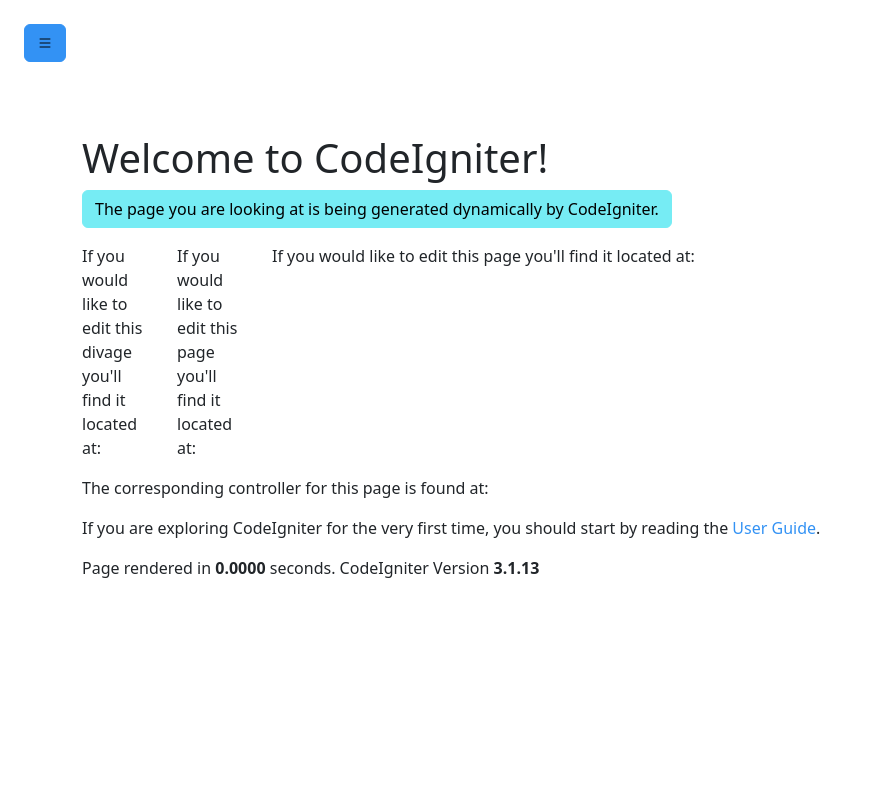
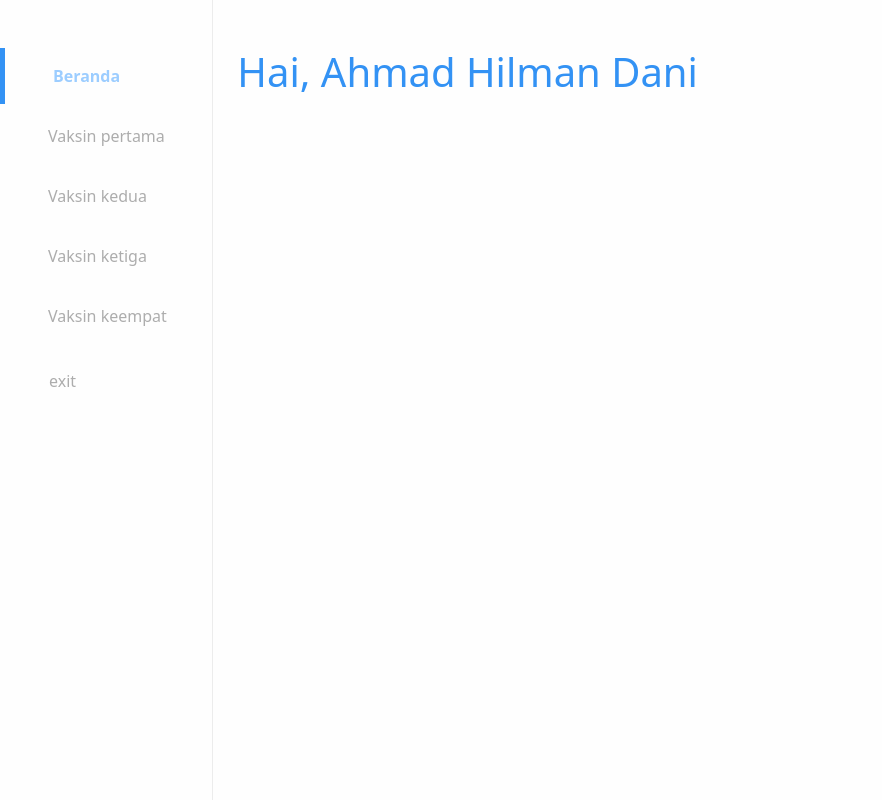
Before and after one commit to ahmadhilmandani/vcp_2022, a CodeIgniter app: page /vcp_2022/ in a window 1280 px wide. Shown: the whole page, without its empty margins (0-882 px from the left). Run offline with CodeIgniter, Linux system fonts and the light colour scheme; some libraries are stand-ins or nearby versions.

Commit message:
FIX and ADD view dashboard dan Javascript

```diff
--- a/application/controllers/C_dashboard.php
+++ b/application/controllers/C_dashboard.php
@@ -8,8 +8,7 @@ class C_dashboard extends CI_Controller
 	{
 		$data["judul"] = "Dashboard";
 		$this->load->view("templates/View_header", $data);
-		$this->load->view("templates/View_sidebar");
-		$this->load->view('View_dashboard');
+		$this->load->view("templates/View_sidebar_dashboard");
 		$this->load->view('templates/View_footer');
 	}
 }
--- a/application/views/View_dashboard.php
+++ b/application/views/View_dashboard.php
@@ -14,6 +14,4 @@
 
 			<p>If you are exploring CodeIgniter for the very first time, you should start by reading the <a href="userguide3/">User Guide</a>.</p>
 		</div>
-
-		<p class="footer">Page rendered in <strong>{elapsed_time}</strong> seconds. <?php echo (ENVIRONMENT === 'development') ?  'CodeIgniter Version <strong>' . CI_VERSION . '</strong>' : '' ?></p>
 	</div>
--- a/application/views/templates/View_footer.php
+++ b/application/views/templates/View_footer.php
@@ -1,14 +1,5 @@
-<script>
-		// event will be executed when the toggle-button is clicked
-		document.getElementById("button-toggle").addEventListener("click", () => {
-
-			// when the button-toggle is clicked, it will add/remove the active-sidebar class
-			document.getElementById("sidebar").classList.toggle("active-sidebar");
-
-			// when the button-toggle is clicked, it will add/remove the active-main-content class
-			document.getElementById("main-content").classList.toggle("active-main-content");
-		});
-	</script>
+<script src="https://cdn.jsdelivr.net/npm/@popperjs/core@2.11.6/dist/umd/popper.min.js" integrity="sha384-oBqDVmMz9ATKxIep9tiCxS/Z9fNfEXiDAYTujMAeBAsjFuCZSmKbSSUnQlmh/jp3" crossorigin="anonymous"></script>
+<script src="https://cdn.jsdelivr.net/npm/bootstrap@5.2.1/dist/js/bootstrap.min.js" integrity="sha384-7VPbUDkoPSGFnVtYi0QogXtr74QeVeeIs99Qfg5YCF+TidwNdjvaKZX19NZ/e6oz" crossorigin="anonymous"></script>
 </body>
 
 </html>
--- a/application/views/templates/View_header.php
+++ b/application/views/templates/View_header.php
@@ -11,6 +11,7 @@ defined('BASEPATH') or exit('No direct script access allowed');
 	<meta name="viewport" content="width=device-width, initial-scale=1.0">
 
 	<link href="<?= base_url('asset/css/main.min.css') ?>" rel="stylesheet">
+
 	<script src="https://cdn.jsdelivr.net/npm/bootstrap@5.2.1/dist/js/bootstrap.bundle.min.js" integrity="sha384-u1OknCvxWvY5kfmNBILK2hRnQC3Pr17a+RTT6rIHI7NnikvbZlHgTPOOmMi466C8" crossorigin="anonymous"></script>
 
 	<link
@@ -18,41 +19,7 @@ defined('BASEPATH') or exit('No direct script access allowed');
           href="https://cdn.jsdelivr.net/npm/bootstrap-icons@1.9.1/font/bootstrap-icons.css"
         />
 
-	<script src="https://cdn.jsdelivr.net/npm/@popperjs/core@2.11.6/dist/umd/popper.min.js" integrity="sha384-oBqDVmMz9ATKxIep9tiCxS/Z9fNfEXiDAYTujMAeBAsjFuCZSmKbSSUnQlmh/jp3" crossorigin="anonymous" defer></script>
-	<script src="https://cdn.jsdelivr.net/npm/bootstrap@5.2.1/dist/js/bootstrap.min.js" integrity="sha384-7VPbUDkoPSGFnVtYi0QogXtr74QeVeeIs99Qfg5YCF+TidwNdjvaKZX19NZ/e6oz" crossorigin="anonymous" defer></script>
-
-
-
-	<style>
-		li {
-			list-style: none;
-			margin: 20px 0 20px 0;
-		}
-
-		a {
-			text-decoration: none;
-		}
-
-		.sidebar {
-			width: 250px;
-			height: 100vh;
-			position: fixed;
-			margin-left: -300px;
-			transition: 0.4s;
-		}
-
-		.active-main-content {
-			margin-left: 250px;
-		}
-
-		.active-sidebar {
-			margin-left: 0;
-		}
-
-		#main-content {
-			transition: 0.4s;
-		}
-	</style>
+		<script src="<?= base_url('asset/js/responsive.js')?>" defer></script>
 
 </head>
 
--- a/application/views/templates/View_sidebar.php
+++ /dev/null
@@ -1,52 +0,0 @@
-<div>
-  <div class="sidebar p-4 bg-primary" id="sidebar">
-    <h4 class="mb-5 text-white">SuperVideo</h4>
-    <li>
-      <a class="text-white" href="#">
-        <i class="bi bi-house mr-2"></i>
-        Dashboard
-      </a>
-    </li>
-    <li>
-      <a class="text-white" href="#">
-        <i class="bi bi-fire mr-2"></i>
-        Populer
-      </a>
-    </li>
-    <li>
-      <a class="text-white" href="#">
-        <i class="bi bi-newspaper mr-2"></i>
-        News
-      </a>
-    </li>
-    <li>
-      <a class="text-white" href="#">
-        <i class="bi bi-bicycle mr-2"></i>
-        Sports
-      </a>
-    </li>
-    <li>
-      <a class="text-white" href="#">
-        <i class="bi bi-boombox mr-2"></i>
-        Music
-      </a>
-    </li>
-    <li>
-      <a class="text-white" href="#">
-        <i class="bi bi-film mr-2"></i>
-        Film
-      </a>
-    </li>
-    <li>
-      <a class="text-white" href="#">
-        <i class="bi bi-bookmark mr-2"></i>
-        Bookmark
-      </a>
-    </li>
-  </div>
-</div>
-<section class="p-4" id="main-content">
-  <button class="btn btn-primary" id="button-toggle">
-    <i class="bi bi-list"></i>
-  </button>
-</section>
--- /dev/null
+++ b/application/views/templates/View_sidebar_dashboard.php
@@ -0,0 +1,47 @@
+<section class="container-fluid">
+
+  <button class="btn btn-primary d-inline-block d-md-none" type="button" data-bs-toggle="offcanvas" data-bs-target="#staticBackdrop" aria-controls="staticBackdrop">
+    Toggle static offcanvas
+  </button>
+
+
+
+  <div class="row vh-100 bg-white-custom">
+
+    <div class="offcanvas-start p-0 col-2 border-1 border-end border-grey-light-custom" data-bs-backdrop="static" tabindex="-1" id="staticBackdrop" aria-labelledby="staticBackdropLabel">
+
+      <section class="offcanvas-header">
+        <button type="button" class="btn-close d-inline-block d-md-none" data-bs-dismiss="offcanvas" aria-label="Close"></button>
+      </section>
+
+      <div class="mt-5 ps-5 py-3 border-5 border-start border-primary" onclick="clickSidebar(0)">
+        <a href="#beranda" class="text-secondary fw-bold text-decoration-none">Beranda</a>
+      </div>
+
+      <div class="my-1 ps-5 py-3" onclick="clickSidebar(1)">
+        <a href="#vaksin-pertama" class="text-grey-custom text-decoration-none">Vaksin pertama</a>
+      </div>
+
+      <div class="my-1 ps-5 py-3" onclick="clickSidebar(2)">
+        <a href="#vaksin-kedua" class="text-grey-custom text-decoration-none">Vaksin kedua</a>
+      </div>
+
+      <div class="my-1 ps-5 py-3" onclick="clickSidebar(3)">
+        <a href="#vaksin-ketiga" class="text-grey-custom text-decoration-none">Vaksin ketiga</a>
+      </div>
+
+      <div class="my-1 ps-5 py-3" onclick="clickSidebar(4)">
+        <a href="#vaksin-keempat" class="text-grey-custom text-decoration-none">Vaksin keempat</a>
+      </div>
+
+      <button class="btn my-1 ps-5 py-3 text-grey-custom text-decoration-none" onclick="exit()">exit</button>
+    </div>
+
+    <div class="container-lg col-12 col-md-10 d-sm-block mt-5 ps-4">
+      <h1 class="text-primary">Hai, Ahmad Hilman Dani</h1>
+    </div>
+  </div>
+
+
+</section>
+<script src="<?= base_url("asset/js/sidebarToggle.js") ?>"></script>
--- a/asset/css/sass/main.scss
+++ b/asset/css/sass/main.scss
@@ -6,10 +6,10 @@ $info : #76ECF4;
 @import "../node_modules/bootstrap/scss/_variables";
 
 $custom-theme-color: (
-    "white-custom": #FAFAFA,
+    "white-custom": #fefefe,
     "grey-custom": #ADADAD,
     "grey-light-custom": #ECECEC,
-    "black-custom": #32353B,
+    "txt-black-custom": #32353B,
 );
 $theme-colors: map-merge($custom-theme-color, $theme-colors);
 
--- /dev/null
+++ b/asset/js/responsive.js
@@ -0,0 +1,17 @@
+const offcanvas = document.getElementById("staticBackdrop");
+
+const deleteElement = () => {
+    if (window.innerWidth < 768) {
+        offcanvas.classList.add("offcanvas")
+        offcanvas.classList.remove("offcanvas-md")
+    }
+    else {
+        offcanvas.classList.remove("offcanvas")
+        offcanvas.classList.add("offcanvas-md")
+
+    }
+}
+console.log(offcanvas)
+deleteElement()
+
+window.addEventListener('resize', deleteElement)
--- /dev/null
+++ b/asset/js/sidebarToggle.js
@@ -0,0 +1,19 @@
+let sidebarDiv = document.querySelectorAll("#staticBackdrop div")
+let a = document.querySelectorAll("#staticBackdrop div a")
+
+console.log(sidebarDiv);
+console.log(a)
+
+function clickSidebar (parameterIndex) {
+    sidebarDiv[parameterIndex].classList.add("border", "border-5", "border-bottom-0", "border-top-0", "border-end-0", "border-primary")
+    a[parameterIndex].classList.replace("text-grey-custom", "text-secondary")
+    a[parameterIndex].classList.add("fw-bold")
+
+    for(let index = 0; index < sidebarDiv.length; index++) {
+        if (index != parameterIndex && (a[index].classList.contains("text-secondary") == true)) {
+            sidebarDiv[index].classList.remove("border-5", "border-start", "border-primary");
+            a[index].classList.replace("text-secondary", "text-grey-custom")
+            a[index].classList.remove("fw-bold")
+        }
+    }
+}
```
Also changed, not shown: asset/css/main.min.css.
